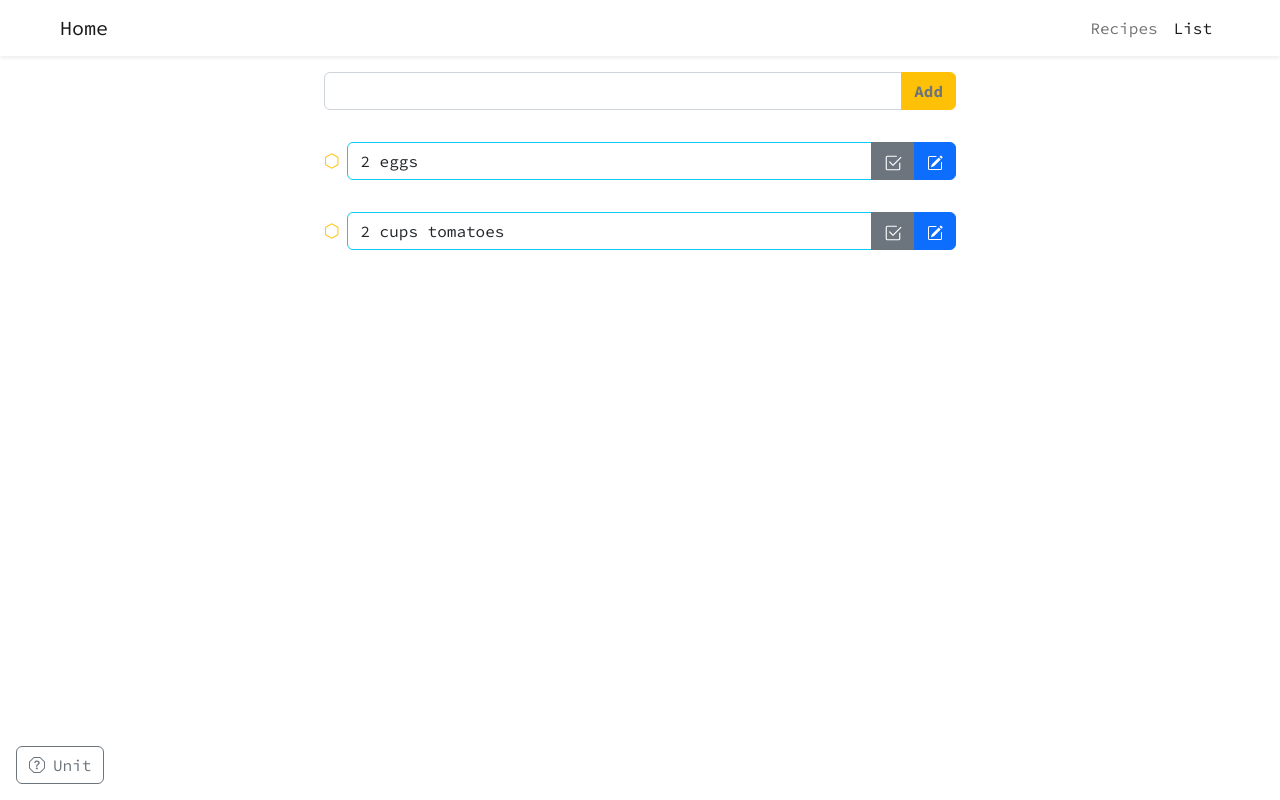
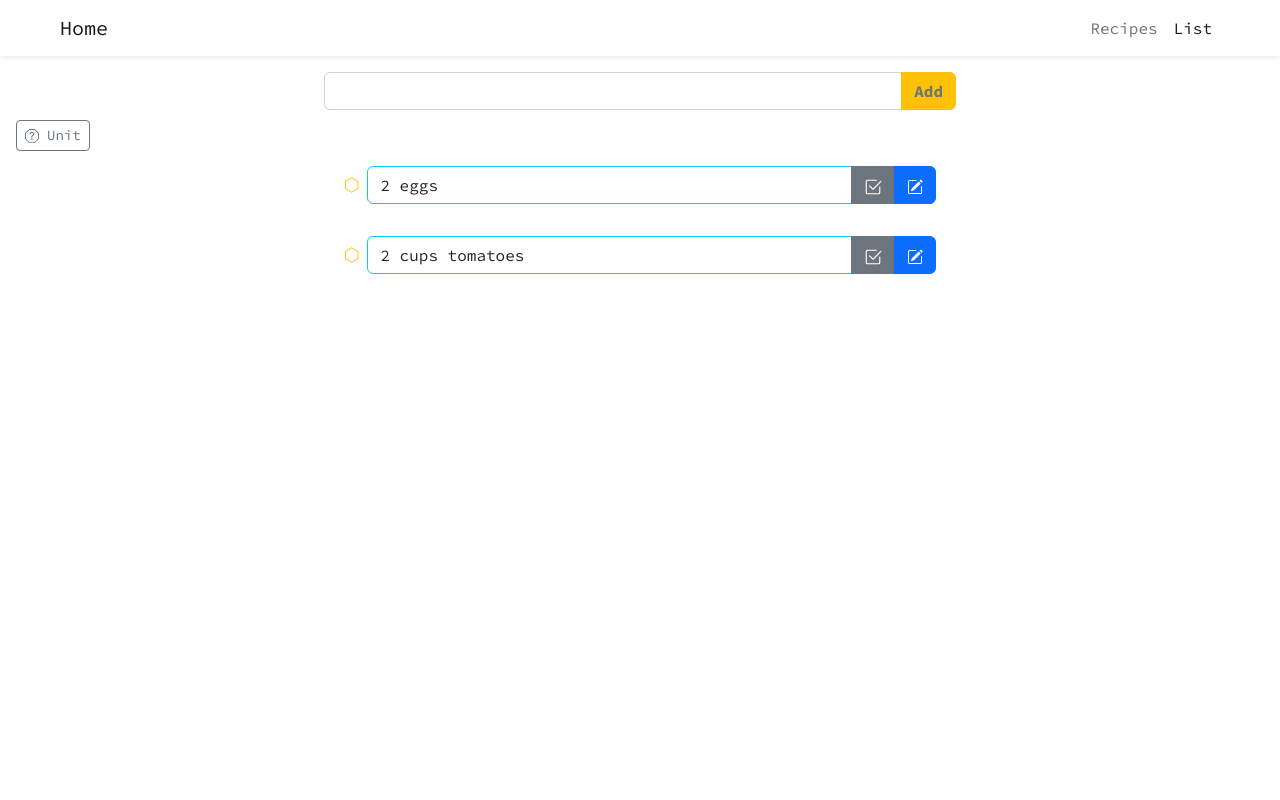
Before and after one commit to w1216linw/tobuy, a React (Create React App) app: page /tobuys in a window 1280 px wide. Built offline with nearby package versions, Linux system fonts and the light colour scheme; no server answers.

Commit message:
fix: unit button overflow

```diff
--- a/src/components/SingleItem.jsx
+++ b/src/components/SingleItem.jsx
@@ -1,7 +1,7 @@
 import { useState } from "react";
-import { Button, InputGroup, Form } from "react-bootstrap";
+import { Button, Form, InputGroup } from "react-bootstrap";
+import { Check2Square, PencilSquare, Save2 } from "react-bootstrap-icons";
 import { useAppContext } from "../context/AppContext";
-import { Check2Square, PencilSquare, Save2 } from "react-bootstrap-icons";
 
 export default function SingleItem({ item }) {
   //items list
@@ -49,7 +49,10 @@ export default function SingleItem({ item }) {
       ) : (
         <div
           className="d-flex align-items-center border border-info bg-white rounded-start"
-          style={{ flexGrow: "1", paddingLeft: "0.75rem" }}
+          style={{
+            flexGrow: "1",
+            paddingLeft: "0.75rem",
+          }}
         >
           {item.name}
         </div>
--- a/src/components/UnitOffCanvas.jsx
+++ b/src/components/UnitOffCanvas.jsx
@@ -11,8 +11,6 @@ const option = {
 };
 
 export default function OffCanvasExample() {
-
-
   const [show, setShow] = useState(false);
 
   const handleClose = () => setShow(false);
@@ -22,10 +20,14 @@ export default function OffCanvasExample() {
     <>
       <Button
         className="unit-btn"
+        size="sm"
         variant="outline-secondary"
         onClick={toggleShow}
       >
-        <div className="d-flex align-items-center gap-2"><QuestionOctagon/>Unit</div>
+        <div className="d-flex align-items-center gap-2">
+          <QuestionOctagon />
+          Unit
+        </div>
       </Button>
       <Offcanvas show={show} onHide={handleClose} {...option}>
         <Offcanvas.Header closeButton>
--- a/src/index.css
+++ b/src/index.css
@@ -82,11 +82,15 @@ body {
 }
 
 /* unit off canvas */
+.list-container {
+  position: relative;
+}
+
 .unit-btn {
+  background-color: blue;
   position: absolute;
-  bottom: 1rem;
+  top: 3rem;
   left: 1rem;
-  padding: 0.25rem;
 }
 
 .unit-exp {
--- a/src/pages/Likes.jsx
+++ b/src/pages/Likes.jsx
@@ -3,7 +3,7 @@ import MasonryLayout from "../components/MasonryLayout";
 import { useAppContext } from "../context/AppContext";
 
 export default function Likes() {
-  const { savedRecipes, setSavedRecipes } = useAppContext();
+  const { savedRecipes } = useAppContext();
   return (
     <Container>
       {savedRecipes.length < 1 ? (
--- a/src/pages/Tobuys.jsx
+++ b/src/pages/Tobuys.jsx
@@ -1,16 +1,10 @@
-import {
-  Container,
-  Button,
-  InputGroup,
-  Form,
-  Stack
-} from "react-bootstrap";
+import { useRef } from "react";
+import { Button, Container, Form, InputGroup, Stack } from "react-bootstrap";
+import { Hexagon } from "react-bootstrap-icons";
 import SingleItem from "../components/SingleItem";
+import UnitOffCanvas from "../components/UnitOffCanvas";
 import { useAppContext } from "../context/AppContext";
-import { Hexagon } from "react-bootstrap-icons";
-import { useRef } from "react";
 import { addNewItem } from "../utilities/addNewItem";
-import UnitOffCanvas from '../components/UnitOffCanvas';
 
 export default function Tobuys() {
   const { savedItems, setSavedItems } = useAppContext();
@@ -23,18 +17,22 @@ export default function Tobuys() {
   };
 
   return (
-    <>
+    <main className="list-container">
       <InputGroup className="mx-auto mb-3 px-1" style={{ maxWidth: "40rem" }}>
         <Form.Control
           ref={inputRef}
           aria-label="Item add into the to buy list"
           aria-describedby="add-Btn"
         />
-        <Button id="add-Btn" variant="warning fw-bold text-secondary" onClick={() => handleAdd()}>
+        <Button
+          id="add-Btn"
+          variant="warning fw-bold text-secondary"
+          onClick={() => handleAdd()}
+        >
           Add
         </Button>
       </InputGroup>
-      <Container fluid="true" className="px-1 mx-auto" style={{ maxWidth: "40rem" }}>
+      <Container className="p-4 mx-auto" style={{ maxWidth: "40rem" }}>
         {savedItems.length < 1 ? (
           <h1 className="text-center">Go Add Some Items.</h1>
         ) : (
@@ -49,6 +47,6 @@ export default function Tobuys() {
         )}
       </Container>
       <UnitOffCanvas />
-    </>
+    </main>
   );
 }
```
